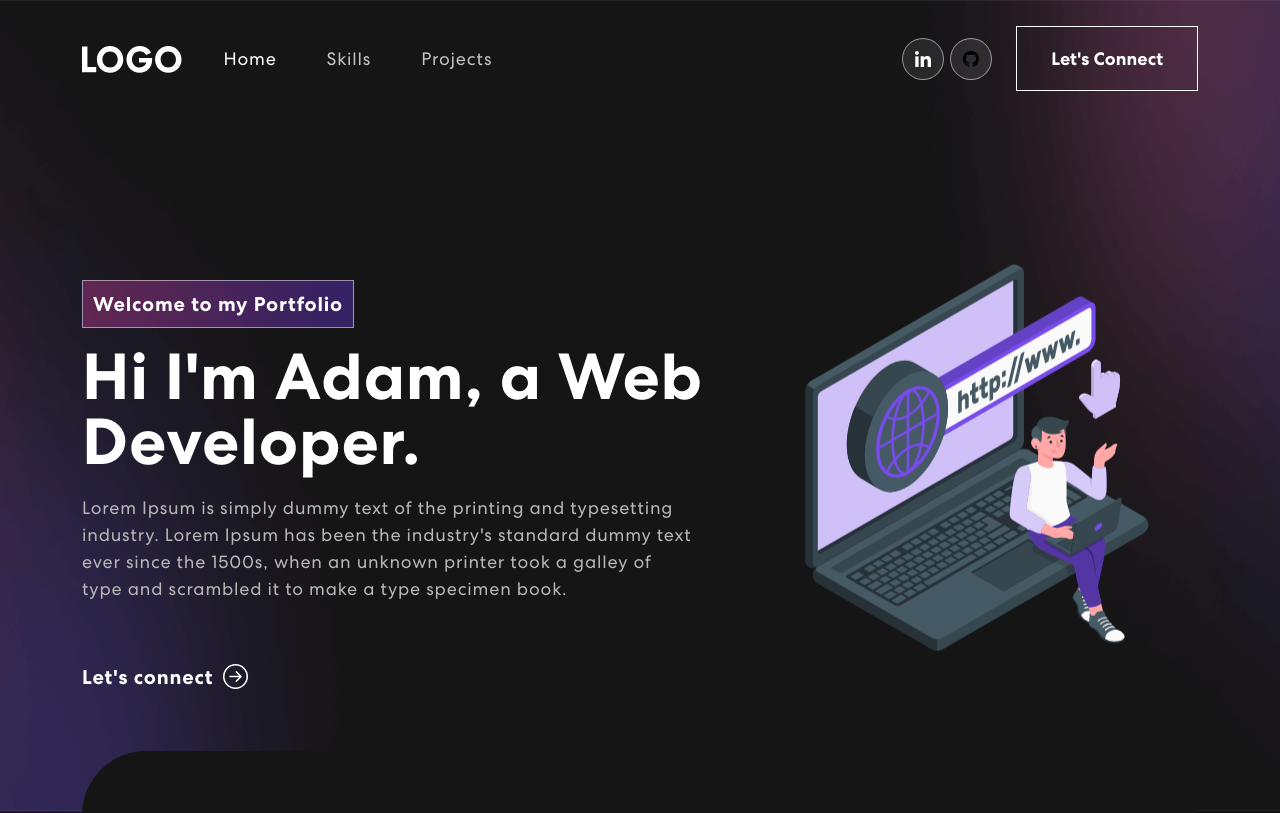
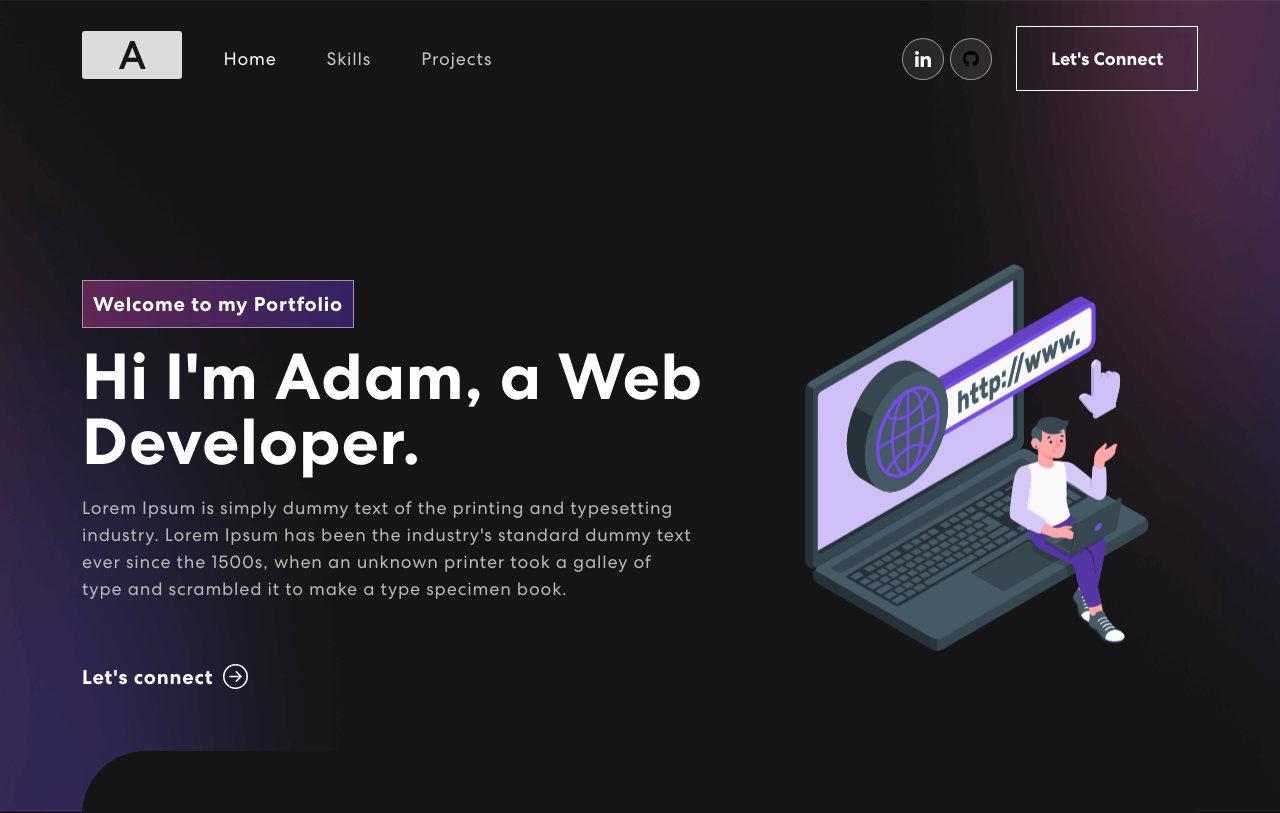
Before and after one commit to adam-alfraih/adam-alfraih, a React (Create React App) app: page / in a window 1280 px wide. Shown: the top 813 px of the page. Built offline with nearby package versions, Linux system fonts and the light colour scheme.

Commit message:
add logo

```diff
--- a/src/App.css
+++ b/src/App.css
@@ -136,6 +136,14 @@ span.navbar-text {
 .social-icon a:hover img {
 	filter: brightness(0) saturate(100%) invert(0%) sepia(7%) saturate(98%) hue-rotate(346deg) brightness(95%) contrast(86%);
 }
+.navbar-logo {
+  text-align: center;
+  vertical-align: middle;
+  /* line-height: 100px; */
+  border-radius: 3px;
+  background-color: rgba(255, 255, 255, 0.85);
+}
+
 .navbar-text button {
   font-weight: 700;
   color: #fff;
--- a/src/Components/NavBar.js
+++ b/src/Components/NavBar.js
@@ -34,7 +34,9 @@ export const NavBar = () => {
         <Navbar expand="lg" className={scrolled ? "scrolled" : ""}>
         <Container>
             <Navbar.Brand href="#home">
-                <img src={logo} alt="Logo" />
+                <div className="navbar-logo">
+                    <h1>A</h1>
+                </div>
             </Navbar.Brand>
             <Navbar.Toggle aria-controls="basic-navbar-nav">
                 <span className="navbar-toggler-icon"></span>
```
